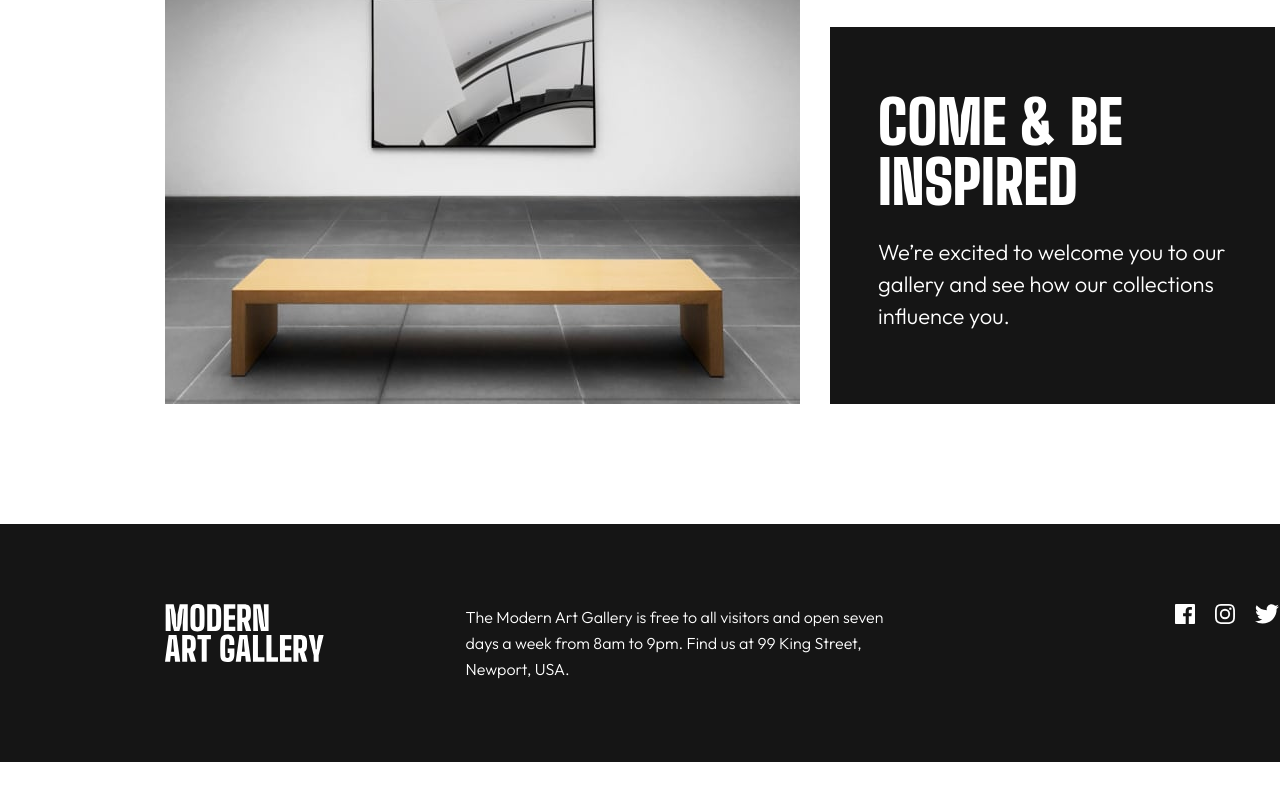
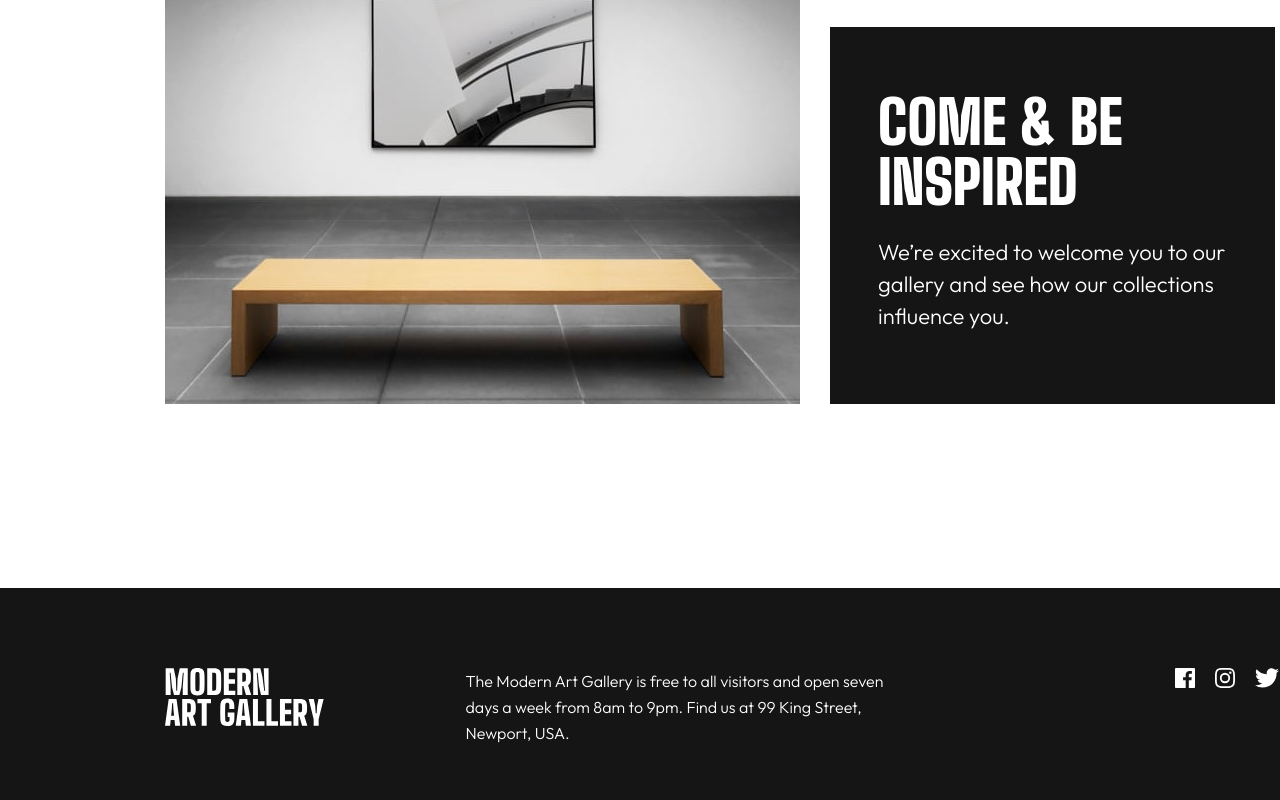
Before and after one commit to dantheuri/art-gallery-website, a React (Vite) app: page / in a window 1280 px wide. Shown: the part 1726-2526 px from the top of the page. Before the commit the page ends 2488 px from the top, so only its background shows below. Built offline with nearby package versions, Linux system fonts and the light colour scheme.

Commit message:
correct margins and header description width

```diff
--- a/src/components/home/HomeFooter.tsx
+++ b/src/components/home/HomeFooter.tsx
@@ -5,7 +5,7 @@ import twitterIcon from "../../assets/icon-twitter.svg";
 
 const HomeFooter = () => {
 	return (
-		<footer className="footer w-full mt-[7.5rem] grid grid-cols-1 lg:flex gap-y-[2.38rem] px-[2rem] lg:px-[10.31rem] py-[3rem] lg:py-[5rem] bg-almost-black">
+		<footer className="footer w-full mt-[7.5rem] lg:mt-[11.5rem] grid grid-cols-1 lg:flex gap-y-[2.38rem] px-[2rem] lg:px-[10.31rem] py-[3rem] lg:py-[5rem] bg-almost-black">
 			<img
 				src={logoLight}
 				alt=""
--- a/src/components/home/HomeHeader.tsx
+++ b/src/components/home/HomeHeader.tsx
@@ -37,7 +37,7 @@ const HomeHeader = () => {
 				<h1 className="mix-blend-difference">Modern Art Gallery</h1>
 			</div>
 			<div className="px-[1rem] w-[21.875rem] mt-[2rem]">
-				<p className="text-[1.375rem] lg:absolute lg:left-[57.81rem] lg:top-[11.87rem] leading-[2rem] font-outfit text-dark-grey">
+				<p className="text-[1.375rem] lg:absolute lg:left-[57.81rem] lg:top-[11.87rem] lg:w-[21.875rem] leading-[2rem] font-outfit text-dark-grey">
 					The arts in the collection of the Modern Art Gallery all started from
 					a spark of inspiration. Will these pieces inspire you? Visit us and
 					find out.
```
